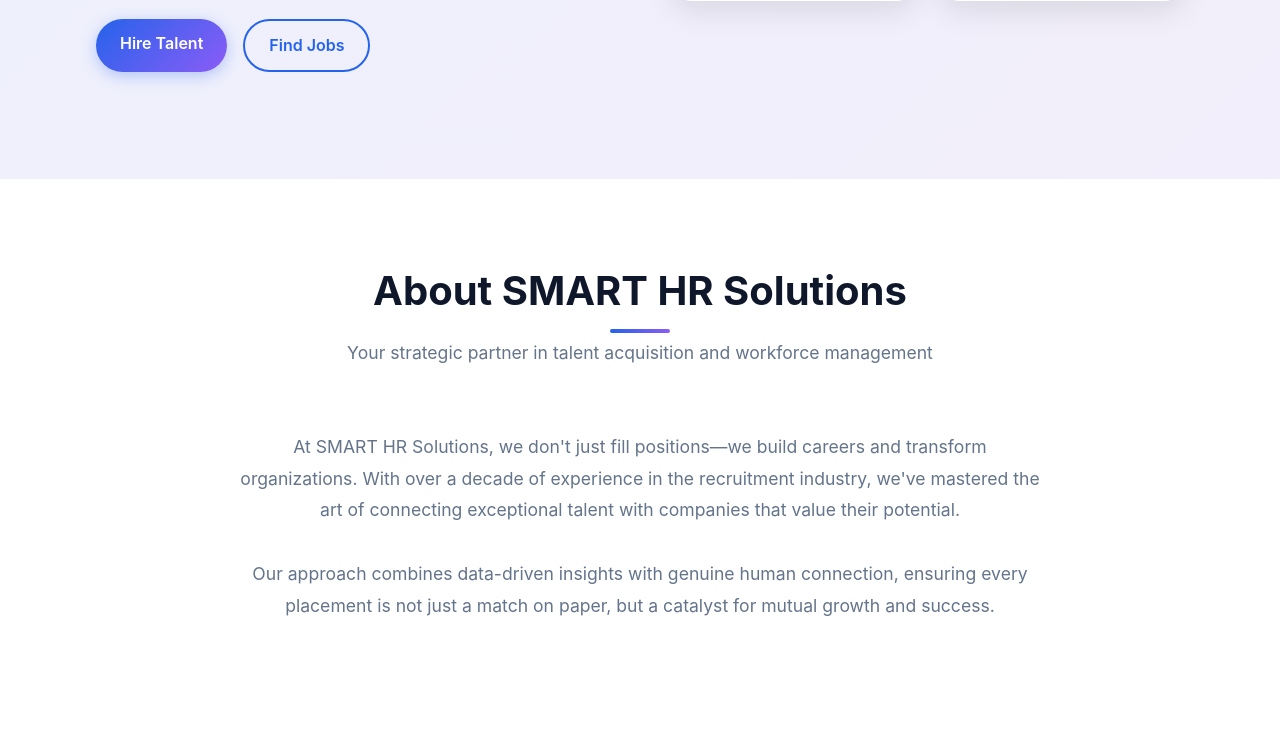
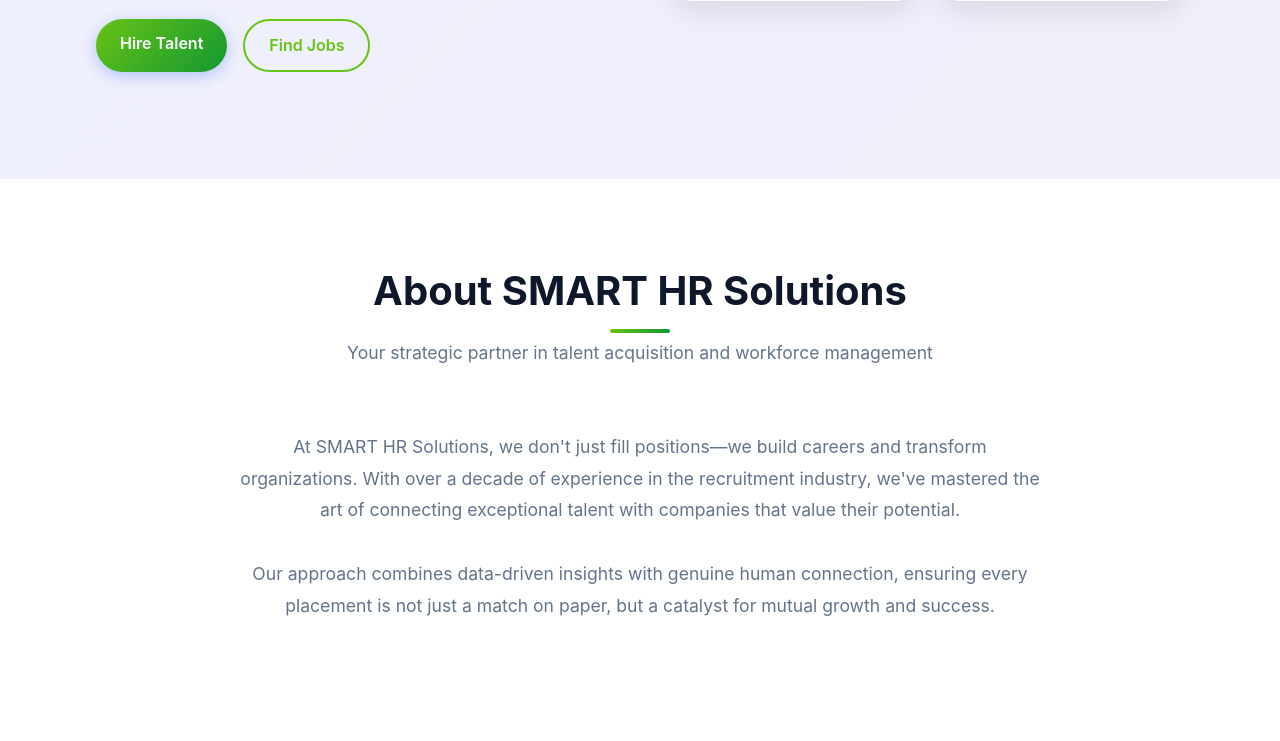
Before and after one commit to naveengautam/smarthrsolutions, a plain HTML site: page index.html in a window 1280 px wide. Shown: the part 621-1362 px from the top of the page. Drawn offline with Linux system fonts and the light colour scheme.

Commit message:
added green color to the footer section

```diff
--- a/css/main.css
+++ b/css/main.css
@@ -330,7 +330,8 @@ footer {
 
 .footer-section h3 {
     margin-bottom: 1rem;
-    color: var(--accent);
+    /*color: var(--accent);*/
+    color: #129832;
 }
 
 .footer-links {
--- a/css/styles.css
+++ b/css/styles.css
@@ -5,9 +5,9 @@
 }
 
 :root {
-    --primary: #2563eb;
-    --primary-dark: #1e40af;
-    --secondary: #8b5cf6;
+    --primary: #67c314;
+    --primary-dark: #2ea527;
+    --secondary: #129832;
     --accent: #06b6d4;
     --dark: #0f172a;
     --light: #f8fafc;
```
